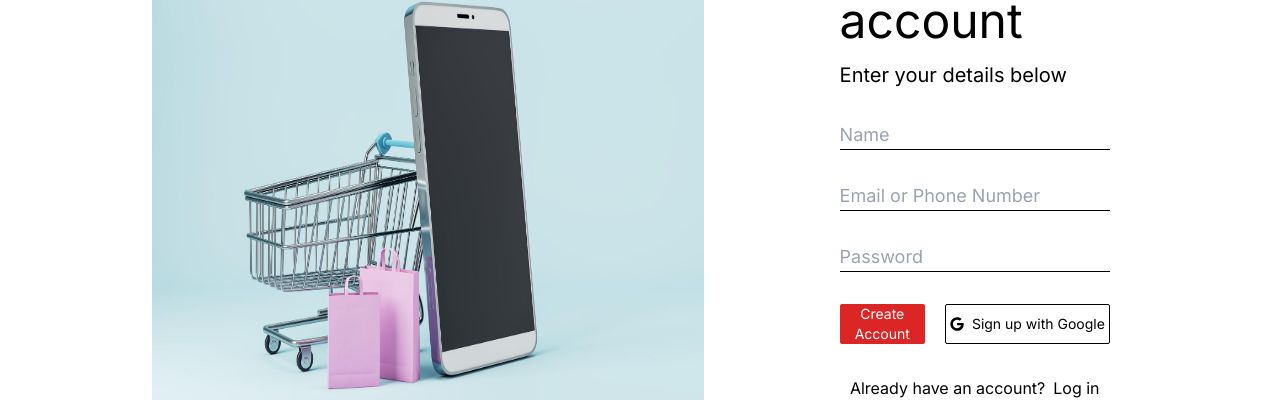
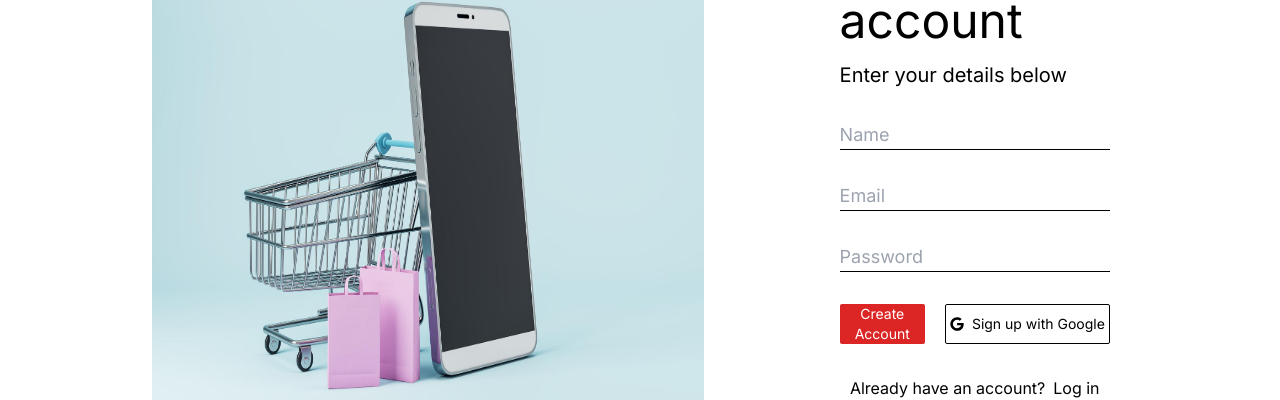
Before and after one commit to aditya-kumar-singh-3/Hanging-Exclusive, a Next.js app: page /signup in a window 1280 px wide. Shown: the part 171-571 px from the top of the page. Built offline with nearby package versions, Linux system fonts and the light colour scheme; no server answers.

Commit message:
Email-Login

```diff
--- a/src/app/SignupMain/signupMain.tsx
+++ b/src/app/SignupMain/signupMain.tsx
@@ -4,25 +4,29 @@ import React, { useEffect, useState } from "react";
 import { FaGoogle } from "react-icons/fa";
 import Link from "next/link";
 import app from "../config";
-import { getAuth, User } from "firebase/auth"; // Import User type
-import { signInWithPopup, GoogleAuthProvider } from "firebase/auth";
+import { getAuth, createUserWithEmailAndPassword, signInWithPopup, GoogleAuthProvider,  } from "firebase/auth";
 import { useRouter } from "next/navigation";
 
+
 const SignupMain = () => {
-  const [user, setUser] = useState<User | null>(null); // Allow both User and null
-  const [loading, setLoading] = useState(true); // Add loading state
+
+  const [user, setUser] = useState<firebase.User | null>(null);
+  const [loading, setLoading] = useState(true);
+  const [email, setEmail] = useState("");
+  const [password, setPassword] = useState("");
+  const [name, setName] = useState("");
+  const [error, setError] = useState<string>("");
   const router = useRouter();
 
   useEffect(() => {
     const auth = getAuth(app);
     const unsubscribe = auth.onAuthStateChanged((user) => {
       if (user) {
-        setUser(user); // Set User object when authenticated
-
+        setUser(user);
       } else {
-        setUser(null); // Set null if no user is authenticated
+        setUser(null);
       }
-      setLoading(false); // Stop loading
+      setLoading(false);
     });
     return () => unsubscribe();
   }, []);
@@ -32,15 +36,25 @@ const SignupMain = () => {
     const provider = new GoogleAuthProvider();
     try {
       await signInWithPopup(auth, provider);
-      router.push("/"); // Redirect after sign-in
-    } catch (error:any) {
-      console.log("Error signing with Google:", error.message);
+      router.push("/");
+    } catch (error: any) {
+      console.log("Error signing in with Google:", error.message);
     }
   };
 
-  // While checking auth state, show a loading state or nothing
+  const handleSignUp = async (e: React.FormEvent<HTMLFormElement>) => {
+    e.preventDefault();
+    const auth = getAuth(app);
+    try {
+      await createUserWithEmailAndPassword(auth, email, password);
+      router.push("/");
+    } catch (error: any) {
+      setError(error.message);
+    }
+  };
+
   if (loading) {
-    return <div>Loading...</div>; // Or show a loading spinner
+    return <div>Loading...</div>;
   }
 
   return (
@@ -57,23 +71,36 @@ const SignupMain = () => {
           <p className="md:text-5xl text-3xl">Create an account</p>
           <p className="md:text-xl text-base">Enter your details below</p>
         </div>
-        <div className="md:flex md:flex-col md:w-full md:gap-8 flex flex-col gap-8">
+        <form onSubmit={handleSignUp} className="md:flex md:flex-col md:w-full md:gap-8 flex flex-col gap-8">
           <input
             className="md:border-b md:text-lg text-sm md:border-black md:w-9/12 md:outline-none border-b border-black outline-none"
             placeholder="Name"
+            value={name}
+            onChange={(e) => setName(e.target.value)}
+            required
           />
           <input
             className="md:border-b md:text-lg text-sm md:border-black md:w-9/12 md:outline-none border-b border-black outline-none"
-            placeholder="Email or Phone Number"
+            placeholder="Email"
+            type="email"
+            value={email}
+            onChange={(e) => setEmail(e.target.value)}
+            required
           />
           <input
             className="md:border-b md:text-lg text-sm md:border-black md:w-9/12 md:outline-none border-b border-black outline-none"
             type="password"
             placeholder="Password"
+            value={password}
+            onChange={(e) => setPassword(e.target.value)}
+            required
           />
-        </div>
+          {error && <p className="text-red-500">{error}</p>}
           <div className="md:flex md:justify-between md:gap-5 md:w-9/12 flex gap-4">
-          <button className="md:text-white md:bg-red-600 md:h-10 md:rounded-sm bg-red-600 w-36 h-12 text-white rounded-sm text-sm">
+            <button
+              type="submit"
+              className="md:text-white md:bg-red-600 md:h-10 md:rounded-sm bg-red-600 w-36 h-12 text-white rounded-sm text-sm"
+            >
               Create Account
             </button>
             <button
@@ -84,6 +111,7 @@ const SignupMain = () => {
               Sign up with Google
             </button>
           </div>
+        </form>
         <div className="md:flex md:gap-2 md:w-9/12 md:justify-center flex items-center justify-center gap-2">
           <p>Already have an account?</p>
           <Link
--- a/src/app/config.js
+++ b/src/app/config.js
@@ -13,4 +13,5 @@ const firebaseconfig = {
 };
 
 const app = initializeApp(firebaseconfig);
+
 export default app;
```
Lines whose indentation alone changed are shown as unchanged.
